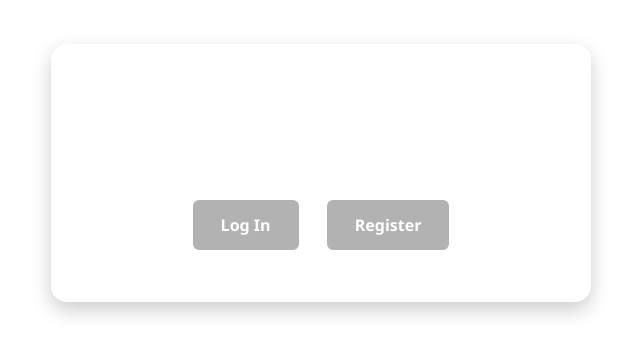
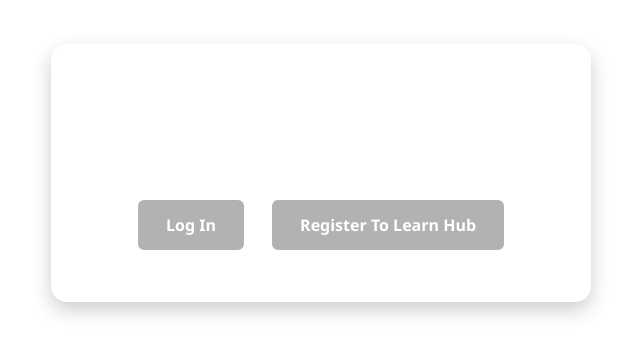
Before and after one commit to Pratik-nehe/LearningHub-, a Django app: page /home/ in a window 1280 px wide. Shown: the part 227-583 px from the top of the page, without its empty margins (319-959 px from the left). Run offline with Django 5.2, Linux system fonts and the light colour scheme.

Commit message:
Home Page

```diff
--- a/LearnHub/template/home.html
+++ b/LearnHub/template/home.html
@@ -90,7 +90,7 @@
     <div class="container">
         <h1>Welcome to Learninghub</h1>
         <a href="{% url 'login' %}" class="btn">Log In</a>
-        <a href="" class="btn">Register</a>
+        <a href="" class="btn">Register To Learn Hub</a>
 
     </div>
 
```
